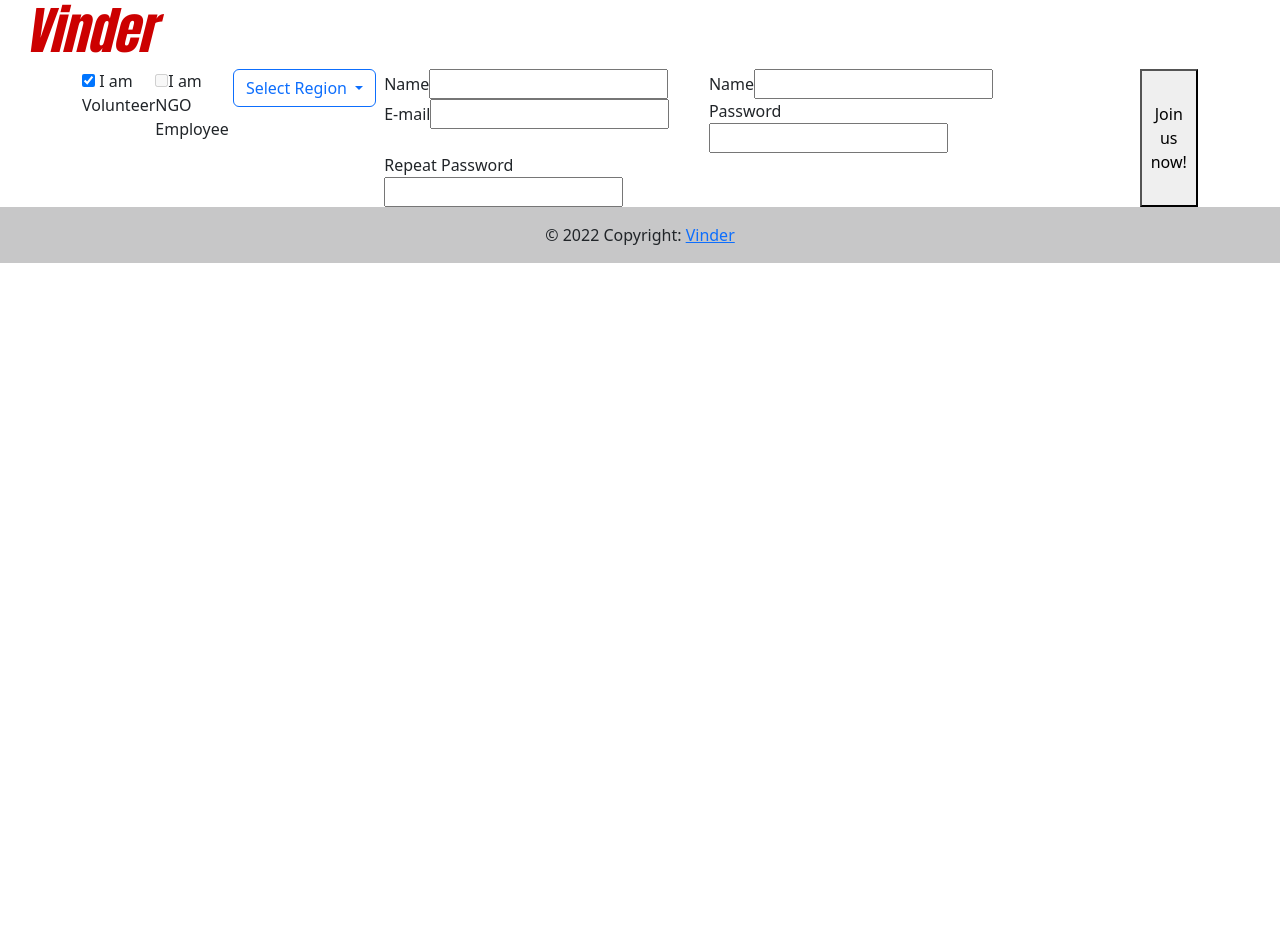
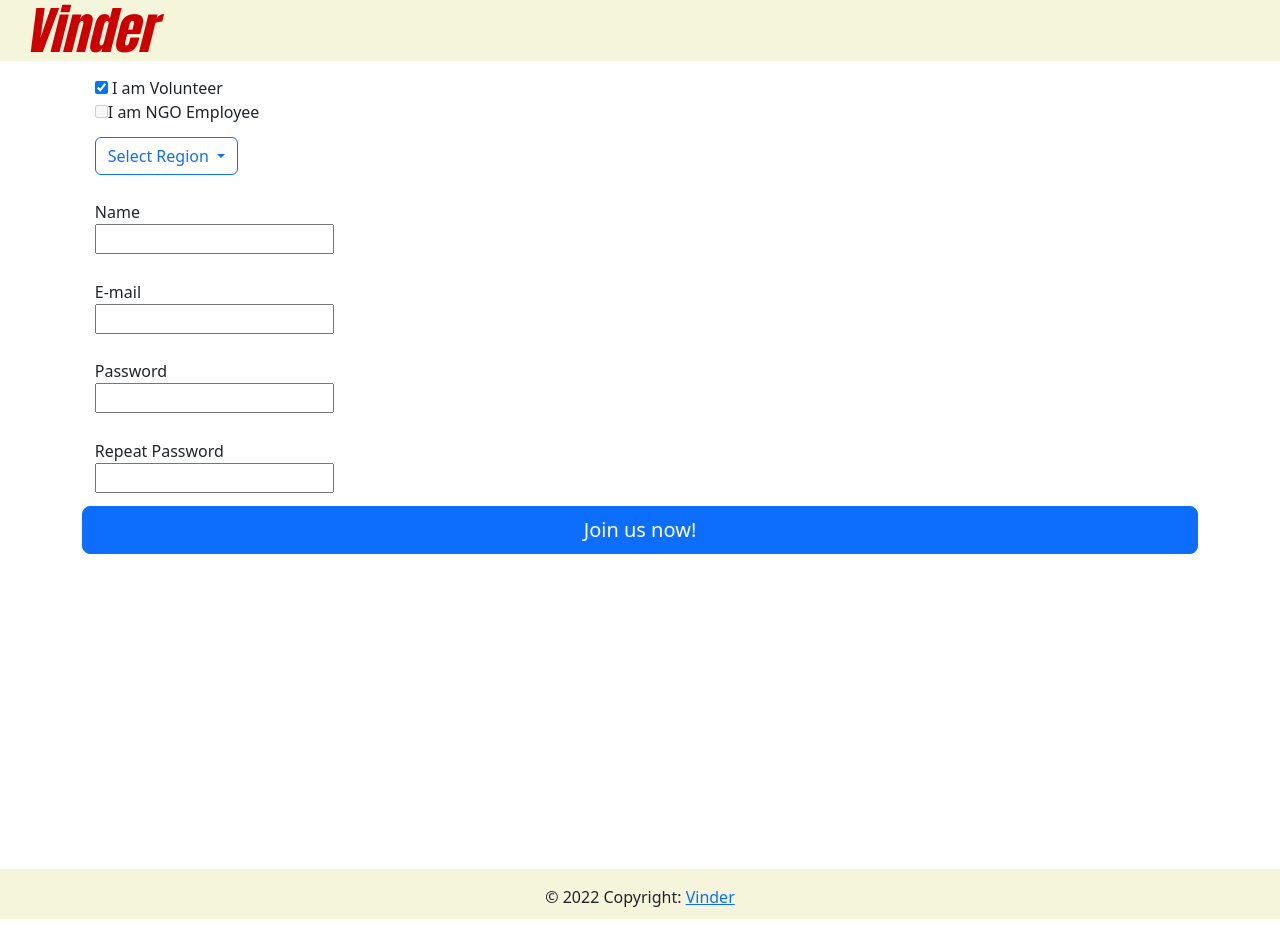
Before and after one commit to kamilkozinski/HelpHackFron, an Angular app in the folder HelpHackFront/: page /registration in a window 1280 px wide. Before the commit the page ends 800 px from the top, so only its background shows below. Built offline with nearby package versions, Linux system fonts and the light colour scheme.

Commit message:
repaired dropdowns

```diff
--- a/HelpHackFront/src/app/footer/footer.component.css
+++ b/HelpHackFront/src/app/footer/footer.component.css
@@ -0,0 +1,15 @@
+.content {
+  min-height: calc(100vh - 70px);
+}
+
+.footer {
+  height: 50px;
+  background-color: beige;
+}
+
+footer {
+  background: #42a5f5;
+  color: white;
+  line-height: 50px;
+  padding: 0 20px;
+}
--- a/HelpHackFront/src/app/footer/footer.component.html
+++ b/HelpHackFront/src/app/footer/footer.component.html
@@ -1,6 +1,6 @@
-<footer class="bg-light text-center text-lg-start">
-  <div class="text-center p-3" style="background-color: rgba(0, 0, 0, 0.2)">
+<div class="footer">
+  <div class="text-center p-3">
     © 2022 Copyright:
     <a class="footer-name">Vinder</a>
   </div>
-</footer>
+</div>
--- a/HelpHackFront/src/app/header/header.component.css
+++ b/HelpHackFront/src/app/header/header.component.css
@@ -1,6 +1,7 @@
 .navbar-default {
   font-family: Impact, Haettenschweiler, "Arial Narrow Bold", sans-serif;
   color: #cc0000;
+  background-color: beige;
 }
 h2 {
   font-size: 4vw;
--- a/HelpHackFront/src/app/login/login.component.html
+++ b/HelpHackFront/src/app/login/login.component.html
@@ -1,3 +1,4 @@
+<div class="container">
   <form [formGroup]="checkoutForm" (ngSubmit)="onSubmit()">
     <div class="row">
       <div class="col-sm-5 form group">
@@ -13,3 +14,4 @@
       Login
     </button>
   </form>
+</div>
--- a/HelpHackFront/src/app/register/register.component.css
+++ b/HelpHackFront/src/app/register/register.component.css
@@ -1,4 +1,28 @@
 .container {
   display: flex;
-  justify-content: center;
+  flex-direction: column;
+  justify-content: flex-start;
+  min-height: 800px;
 }
+.button {
+  margin: 1%;
+}
+.col-sm-5 {
+  max-width: 100px;
+  margin: 1vw;
+}
+.d-inline-block {
+  max-width: 100px;
+  margin: 1vw;
+}
+.checkbox {
+  display: flex;
+  flex-wrap: wrap;
+  max-width: 300px;
+  margin-left: 1vw;
+  margin-top: 0.5vw;
+}
+label {
+  margin-right: 1vw;
+  width: 200px;
+}
--- a/HelpHackFront/src/app/register/register.component.html
+++ b/HelpHackFront/src/app/register/register.component.html
@@ -12,8 +12,6 @@
         />
         I am Volunteer
       </label>
-    </div>
-    <div class="checkbox">
       <label>
         <input
           #saveUsername
@@ -63,11 +61,6 @@
       </div>
     </div>
 
-    <div class="row">
-      <div class="col-sm-5 form group">
-        <label for="name"> Name </label>
-        <input id="name" type="text" formControlName="name" />
-      </div>
     <div class="col-sm-5 form group">
       <label for="name"> Name </label>
       <input id="name" type="text" formControlName="name" />
@@ -84,8 +77,7 @@
       <label for="name"> Repeat Password </label>
       <input id="name" type="text" formControlName="name" />
     </div>
-    </div>
 
-    <button class="button" type="submit">Join us now!</button>
+    <button class="btn btn-primary btn-lg" type="submit">Join us now!</button>
   </div>
 </form>
--- a/HelpHackFront/src/app/welcome/welcome.component.css
+++ b/HelpHackFront/src/app/welcome/welcome.component.css
@@ -1,7 +1,12 @@
 .container {
   display: flex;
   justify-content: center;
+  min-height: 800px;
+  width: 100%;
 }
 .btn {
   margin: 2vw;
 }
+.content {
+  margin-top: 20vw;
+}
--- a/HelpHackFront/src/app/welcome/welcome.component.html
+++ b/HelpHackFront/src/app/welcome/welcome.component.html
@@ -1,5 +1,5 @@
 <div class="container">
-  <div>
+  <div class="content">
     <button
       type="button"
       class="btn btn-primary btn-lg"
@@ -12,7 +12,4 @@
     </button>
   </div>
 </div>
-<p>
-  You can easily control dropdowns programmatically using the exported dropdown
-  instance.
-</p>
+<p></p>
```
Lines whose indentation alone changed are shown as unchanged.
